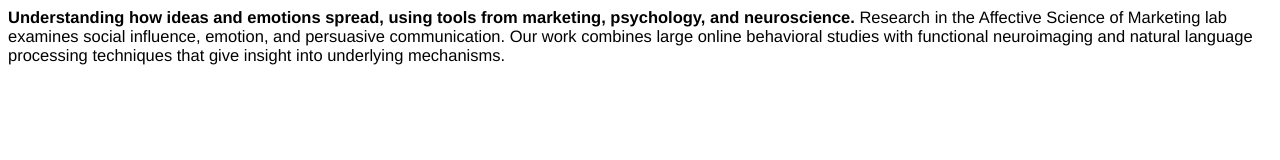
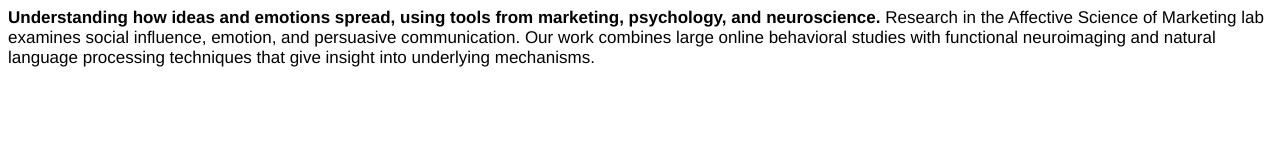
Before and after one commit to asmlab-dore/asmlab-dore.github.io, a plain HTML site: page about.html in a window 1280 px wide. Drawn offline with Linux system fonts and the light colour scheme.

Commit message:
Create about.html

```diff
--- a/about.html
+++ b/about.html
@@ -4,7 +4,7 @@
   <meta http-equiv="Content-Style-Type" content="text/css">
   <title></title>
   <style type="text/css">
-    p.p1 {margin: 0.0px 0.0px 0.0px 0.0px; font: 16.5px Helvetica}
+    p.p1 {margin: 0.0px 0.0px 0.0px 0.0px; font: 17.0px Helvetica}
   </style>
 </head>
 <body>
```
